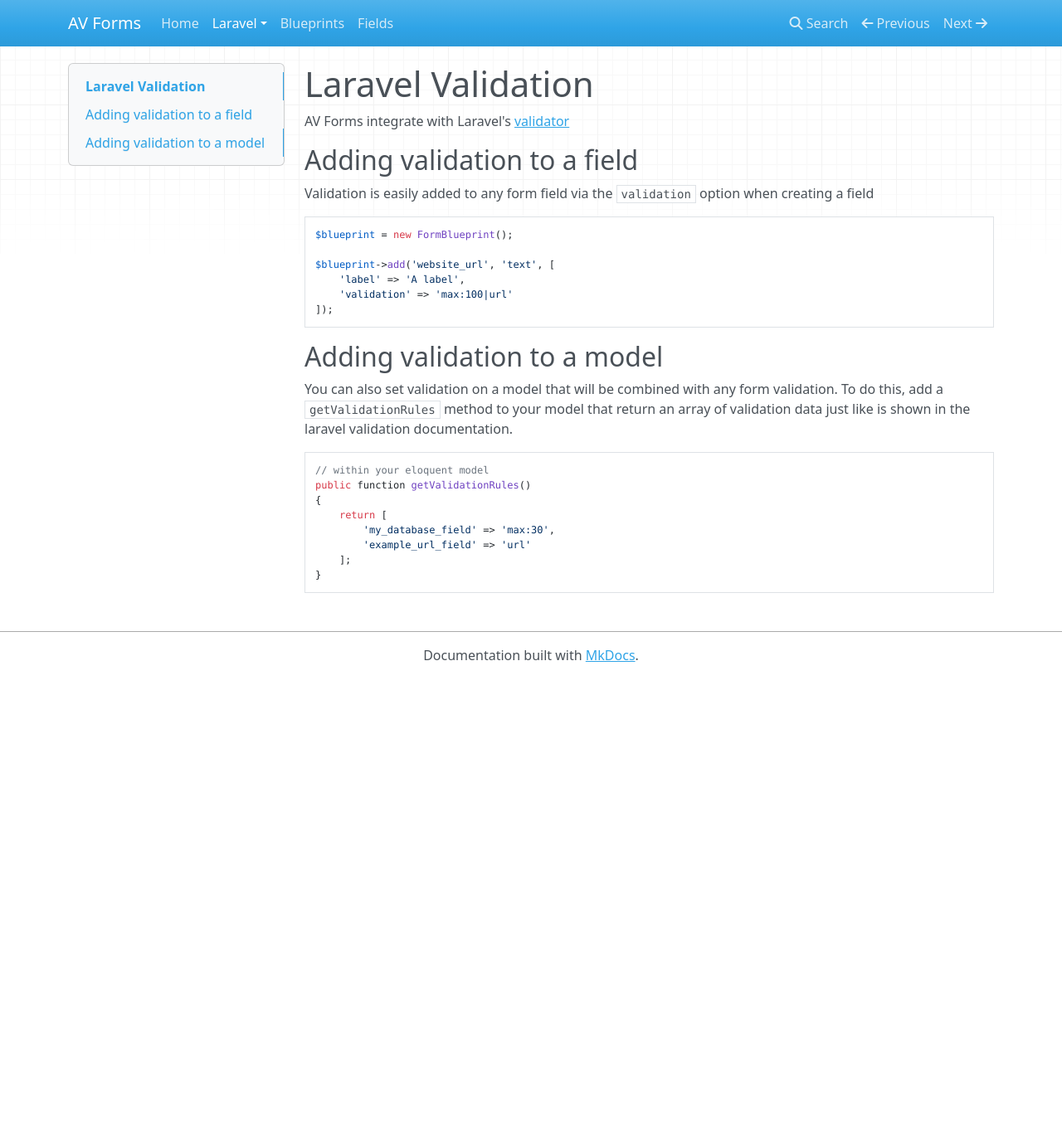
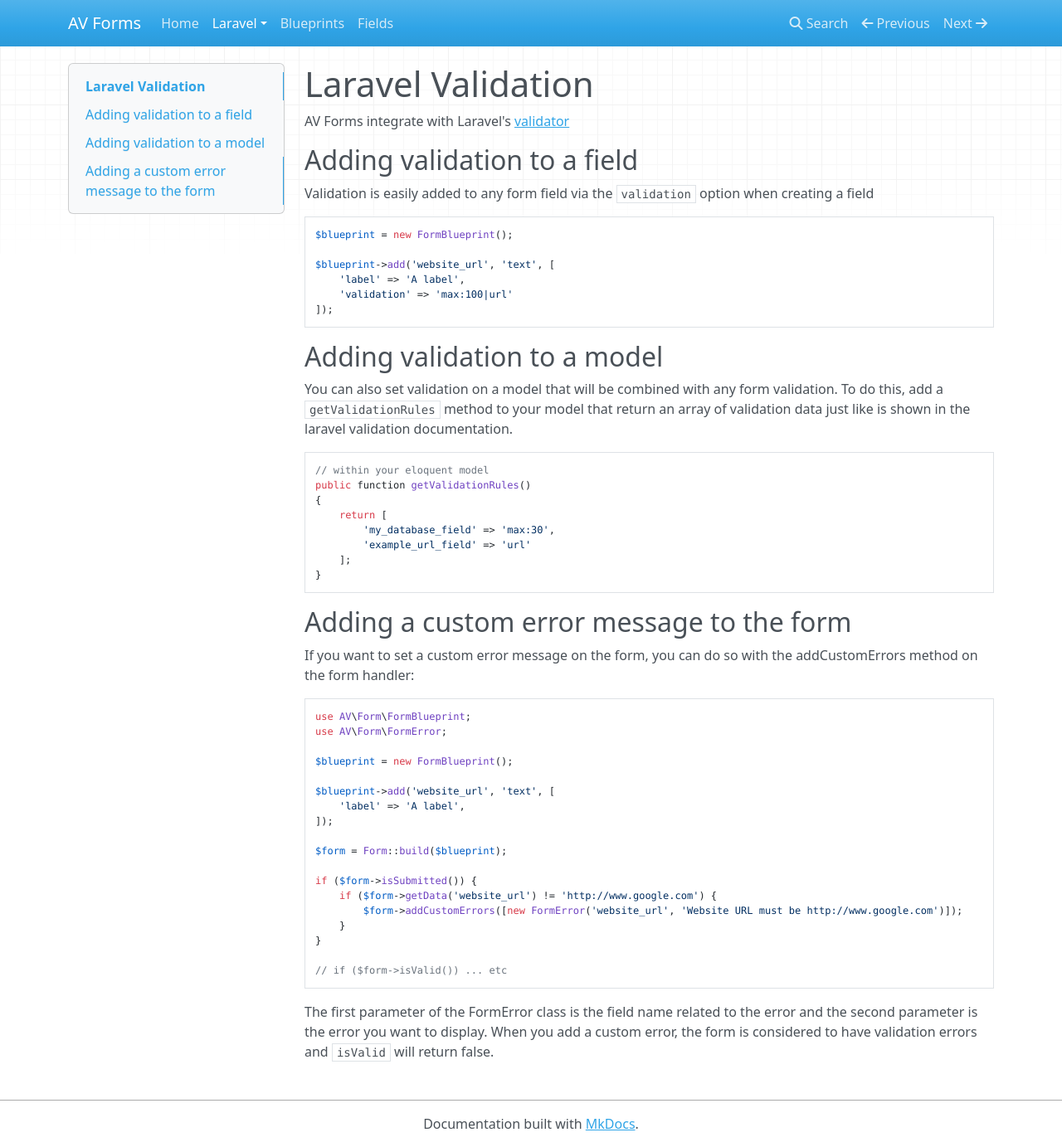
Before and after one commit to andyvenus/form, an MkDocs documentation site: the page built from docs/laravel-validation.md, in a window 1280 px wide and 1383 px high. Shown: the whole window at 83% size. Built offline with MkDocs 1.6.1, drawn with Linux system fonts in a browser that asks for light colours; nearby versions of some CDN libraries; old or Windows-style settings are respelled for this version of MkDocs.

```diff
--- a/docs/laravel-validation.md
+++ b/docs/laravel-validation.md
@@ -25,3 +25,28 @@ You can also set validation on a model that will be combined with any form valid
             'example_url_field' => 'url'
         ];
     }
+
+## Adding a custom error message to the form
+
+If you want to set a custom error message on the form, you can do so with the addCustomErrors method on the form handler:
+
+    use AV\Form\FormBlueprint;
+    use AV\Form\FormError;
+
+    $blueprint = new FormBlueprint();
+
+    $blueprint->add('website_url', 'text', [
+        'label' => 'A label',
+    ]);
+
+    $form = Form::build($blueprint);
+
+    if ($form->isSubmitted()) {
+        if ($form->getData('website_url') != 'http://www.google.com') {
+            $form->addCustomErrors([new FormError('website_url', 'Website URL must be http://www.google.com')]);
+        }
+    }
+
+    // if ($form->isValid()) ... etc
+
+The first parameter of the FormError class is the field name related to the error and the second parameter is the error you want to display. When you add a custom error, the form is considered to have validation errors and `isValid` will return false.
```
Also changed, not shown: 1 other file.
